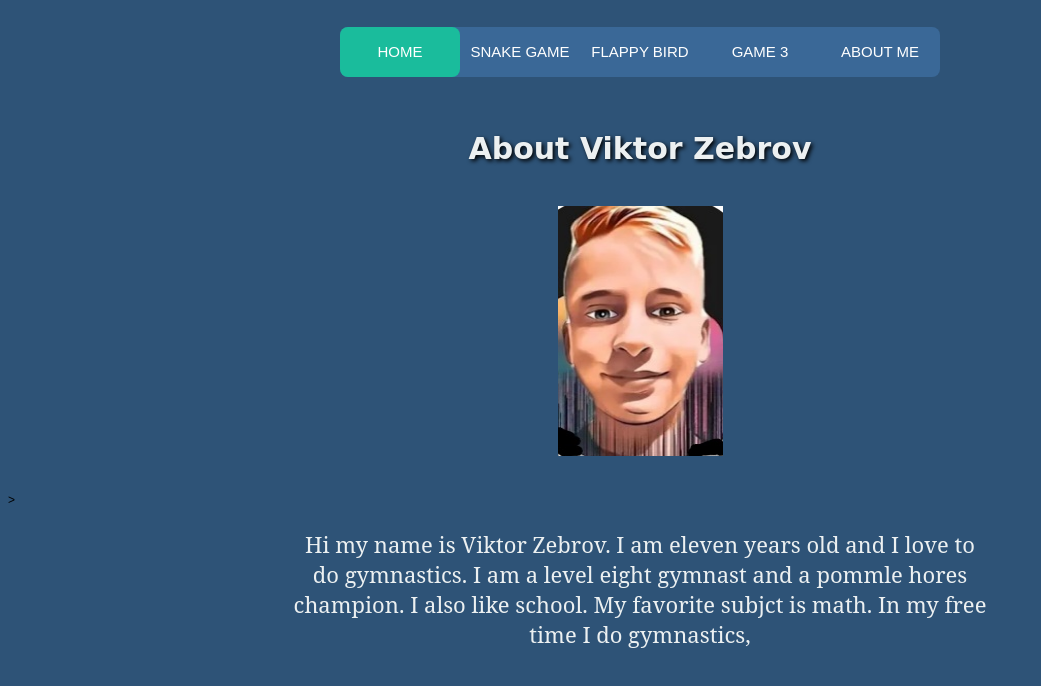
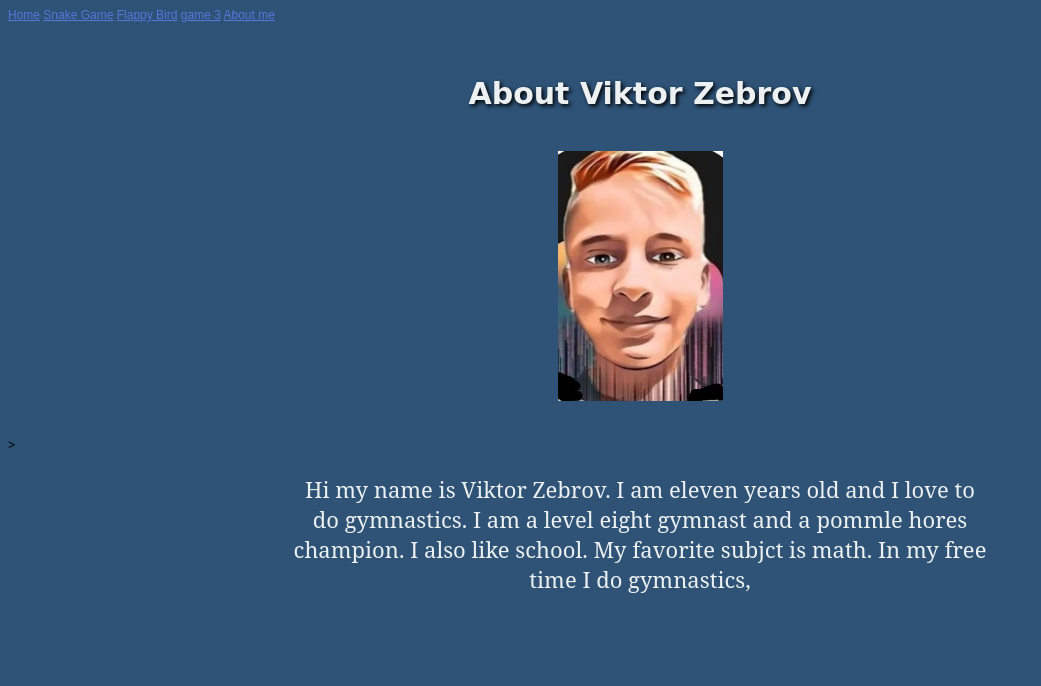
Before and after one commit to NinjaGymnast235/NinjaGymnast235, a plain HTML site: page about.html in a window 1280 px wide. Shown: the whole page, without its empty margins (0-1041 px from the left). Drawn offline with Linux system fonts and the light colour scheme.

Commit message:
added AAA to check

```diff
--- a/about.html
+++ b/about.html
@@ -8,10 +8,10 @@
 
     <title>About Viktor Zebrov</title>
 
-    <link rel="stylesheet" href="/styles/navigation.css"/>
+    <link rel="stylesheet" href="/styles/navigationAAA.css"/>
     <link rel="stylesheet" href="/styles/styles.css" />
     <nav>
-      <a href="home.html">Home</a>
+      <a href="homeAAA.html">Home</a>
       <a href="snake.html">Snake Game</a>
       <a href="flappy-bird.html">Flappy Bird</a>
       <a href="game3.html">game 3</a>
```
Also changed, not shown: home.html (+0 -1 lines).
